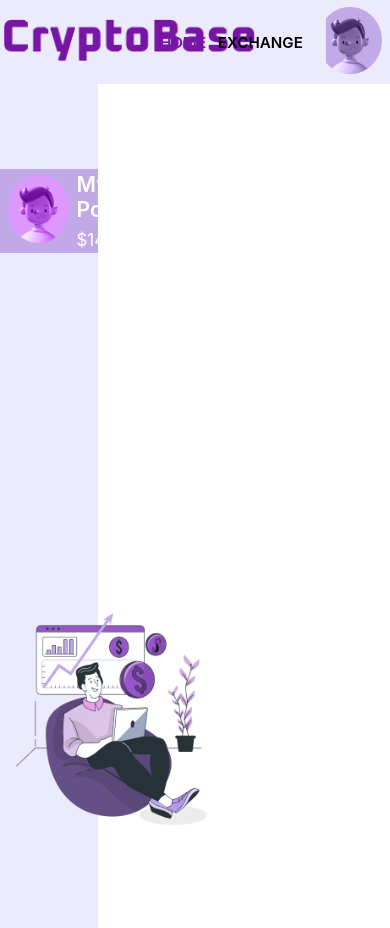
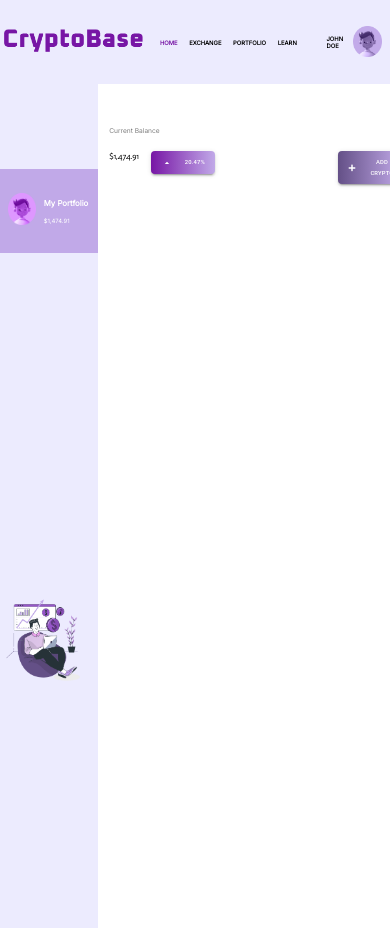
Before and after one commit to DevavratDubale/CryptoBase, a React (Create React App) app: page / in a window 390 px wide. After the commit the page ends 844 px from the top, so only its background shows below. Built offline with nearby package versions, Linux system fonts and the light colour scheme.

Commit message:
Improved responsivity of the website

```diff
--- a/package.json
+++ b/package.json
@@ -3,11 +3,15 @@
   "version": "0.1.0",
   "private": true,
   "dependencies": {
+    "@emotion/react": "^11.8.1",
+    "@emotion/styled": "^11.8.1",
+    "@mui/material": "^5.4.3",
     "@testing-library/jest-dom": "^5.16.2",
     "@testing-library/react": "^12.1.3",
     "@testing-library/user-event": "^13.5.0",
     "react": "^17.0.2",
     "react-dom": "^17.0.2",
+    "react-icons": "^4.3.1",
     "react-router": "^6.2.1",
     "react-router-dom": "^5.3.0",
     "react-scripts": "5.0.0",
--- a/public/index.html
+++ b/public/index.html
@@ -3,6 +3,11 @@
   <head>
     <meta charset="utf-8" />
     <link rel="icon" href="%PUBLIC_URL%/favicon.ico" />
+    <link rel="preconnect" href="https://fonts.googleapis.com">
+    <link rel="preconnect" href="https://fonts.gstatic.com" crossorigin>
+    <link rel="preconnect" href="https://fonts.googleapis.com">
+    <link rel="preconnect" href="https://fonts.gstatic.com" crossorigin>
+    <link href="https://fonts.googleapis.com/css2?family=Actor&family=Inter&display=swap" rel="stylesheet">
     <meta name="viewport" content="width=device-width, initial-scale=1" />
     <meta name="theme-color" content="#000000" />
     <meta
--- a/src/App.css
+++ b/src/App.css
@@ -1,3 +1,8 @@
+body{
+  font-family: 'Inter', sans-serif;
+  position: fixed;
+}
+
 .navbar{
   display: flex;
   background-color: #ECEBFE;
@@ -13,14 +18,14 @@
 }
 
 .navbar-logo img{
-  height: 5vh;
+  height: min(5vh,6vw);
 }
 
 .navbar .navbar-links{
-  font-size: 1.8vh;
+  font-size: min(1.8vh,1.5vw);
   display: flex;
   width: 50vw;
-  overflow: scroll;
+  overflow: auto;
   margin-left: 12vw;
 }
 
@@ -41,20 +46,24 @@
 
 .navbar-profileinfo{
   display: flex;
-  overflow: scroll;
+  overflow: auto;
   margin-left: 5vw;
   height: 100%;
   width: 20vw;
   align-items: center;
   justify-content: right;
-  font-size: 1.5vh;
+  font-size: min(1.8vh,1.5vw);
   font-weight: 600;
 }
 
 #navbar-dp img{
   margin-left: 2vw;
   margin-right: 2vw;
-  height: 8vh;
+  height: min(8vh,8vw);
+}
+
+.total-area{
+  display: flex;
 }
 
 .sidebar{
@@ -73,7 +82,7 @@
 }
 
 .sidebar-img img{
-  height: 30vh;
+  height: min(30vh,25vw);
 }
 
 .portfolio{
@@ -85,7 +94,7 @@
 }
 
 .portfolio img{
-  height: 8vh;
+  height: min(8vh,8vw);
   margin-left: 2vw;
 }
 
@@ -95,14 +104,58 @@
 }
 
 .portfolio-text-up{
-  font-size: 2.5vh;
+  font-size: min(2.5vh,2vw);
   color: white;
   font-weight: 600;
 }
 
 .portfolio-text-down{
-  font-size: 2vh;
+  font-size: min(2vh,1.5vw);
   font-weight: 400;
   color: #FFFFFF;
   margin-top: 1vh;
 }
+
+.main-content{
+  width: 75vw;
+  height: 100vh;
+}
+
+.main-content-heading{
+  margin-left: 3vw;
+  margin-top: 5vh;
+}
+
+.main-content-heading-up{
+  color: grey;
+  font-weight: 400;
+  font-size: min(2vh,1.7vw);
+  width: 100%;
+}
+
+.main-content-heading-down{
+  width: 100%;
+  margin-top: 2vh;
+  font-size: min(4vh,2.1vw);
+  font-family: 'Actor', sans-serif;
+  display: flex;
+}
+
+.buttonA{
+  margin-left: 1.5vw;
+  width: 5.5vw;
+}
+
+.buttonB{
+  margin-left: 44vw;
+  width: 10vw;
+  height: 5vh;
+}
+
+.buttonA-icon{
+  height: min(1.5vh,1.5vw);
+}
+
+.buttonB-icon{
+  height: min(2vh,2vw);
+}
--- a/src/Portfolio.js
+++ b/src/Portfolio.js
@@ -1,10 +1,38 @@
 import sidebarImage from './assets/SidebarImage.png'
 import dpalt from './assets/DisplayPictureAlt.png'
+import { styled } from '@mui/material/styles';
+import Button from '@mui/material/Button';
+import { IconContext } from "react-icons/lib";
+import { GoTriangleUp,GoTriangleDown } from "react-icons/go";
+import { FaPlus } from 'react-icons/fa';
+
+const ColorButtonA = styled(Button)(({ theme }) => ({
+    color: "white",
+    backgroundImage: "linear-gradient(to right,#7716A5, #C1A9E8)",
+    marginLeft: "1.5vw",
+    fontWeight: "500",
+    fontSize: "min(1.5vh,1.5vw)"
+}));
+
+const ColorButtonB = styled(Button)(({ theme }) => ({
+    color: "white",
+    backgroundImage: "linear-gradient(to right,#645087, #C1A9E8)",
+    fontWeight: "500",
+    fontSize: "min(1.5vh,1.5vw)"
+}));
+
+function numberWithCommas(x) {
+    return x.toString().replace(/\B(?=(\d{3})+(?!\d))/g, ",");
+}
 
 const Portfolio = () => {
-    const balance = 1474.91;
+
+
+    const balance = (1474.9109).toFixed(2);
+    const changeInBalance = (301.93).toFixed(2);
     return(
-        <div className="sidebar">
+        <div className="total-area">
+            <div className="sidebar">
             <div className="portfolio-info">
                 <div className="useless-space" style={{height:"10vh"}}></div>
                 <div className="portfolio">
@@ -13,7 +41,7 @@ const Portfolio = () => {
                   </div>
                   <div className="portfolio-text">
                       <div className="portfolio-text-up">My Portfolio</div>
-                      <div className="portfolio-text-down">${balance}</div>
+                      <div className="portfolio-text-down">${numberWithCommas(balance)}</div>
                   </div>
                 </div>
             </div>
@@ -21,6 +49,35 @@ const Portfolio = () => {
                 <img src={sidebarImage} alt=""/>
             </div>
         </div>
+        <div className="main-content">
+            <div className="main-content-heading">
+                <div className="main-content-heading-up">
+                    Current Balance
+                </div>
+                <div className="main-content-heading-down">
+                    ${numberWithCommas(balance)}
+                    <div className="buttonA">
+                    <ColorButtonA fullWidth={true} variant="contained" startIcon={(changeInBalance>0)?
+                        <IconContext.Provider value={{ className: "buttonA-icon" }}>
+                        <GoTriangleUp />
+                      </IconContext.Provider>
+                        :
+                        <IconContext.Provider value={{ className: "buttonA-icon" }}>
+                        <GoTriangleDown />
+                      </IconContext.Provider>
+                    }>{ ((changeInBalance/balance)*100).toFixed(2) }%</ColorButtonA>
+                    </div>
+                    <div className="buttonB">
+                    <ColorButtonB fullWidth= {true} variant="contained" startIcon={
+                        <IconContext.Provider value={{ className: "buttonB-icon" }}>
+                            <FaPlus />
+                        </IconContext.Provider>
+                    }>Add Crypto</ColorButtonB>
+                    </div>
+                </div>
+            </div>
+        </div>
+        </div>
     );
 }
 
```
Also changed, not shown: 1 other file (tests, documents, lock files or other folders).
